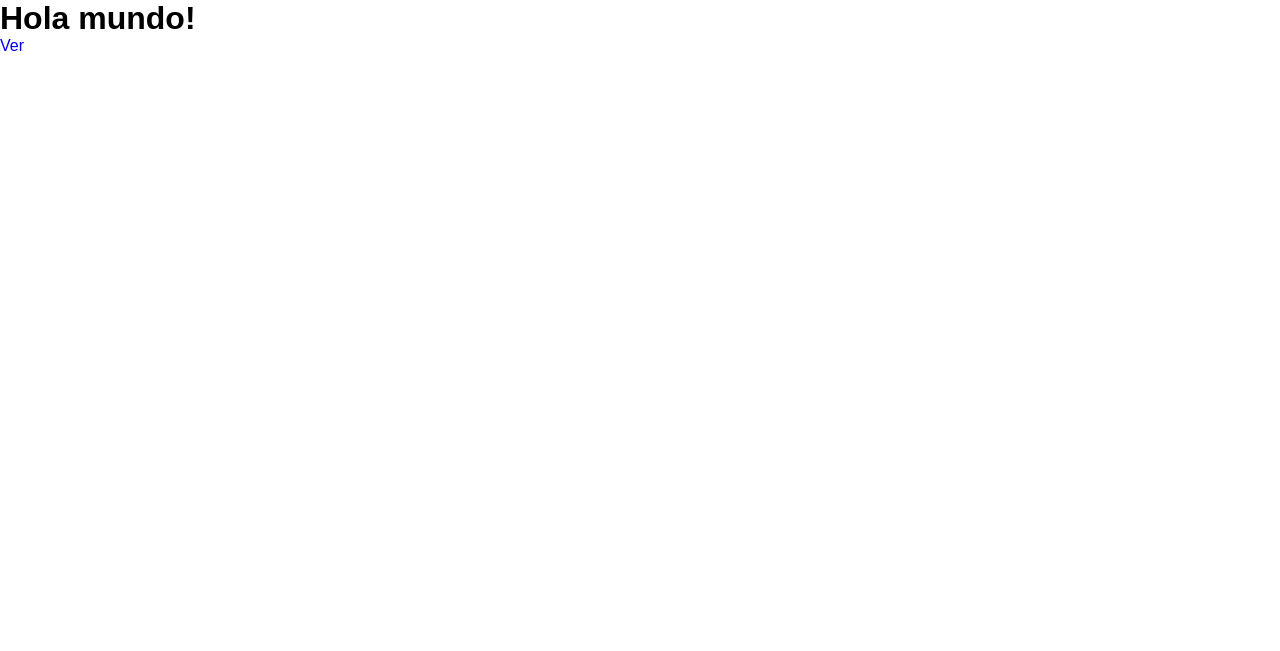
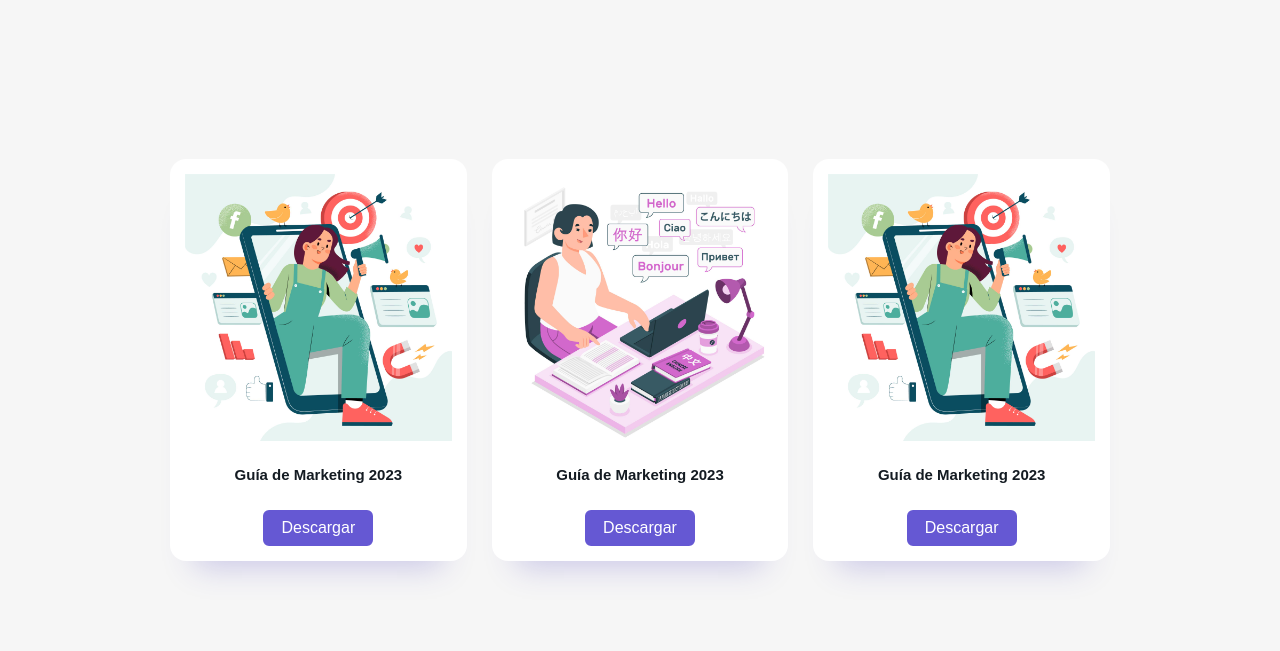
Before and after one commit to freddyasp21/crea_project, a website built with Vite: page index.html in a window 1280 px wide. Built offline with nearby package versions, Linux system fonts and the light colour scheme.

Commit message:
second commit

```diff
--- a/index.html
+++ b/index.html
@@ -7,8 +7,33 @@
     <title>Vite App</title>
   </head>
   <body>
-    <h1>Hola mundo!</h1>
-    <a href="/gift.html">Ver</a>
+    <section class="gift__section">
+      <div class="gift__container">
+          <div class="gift__box">
+              <div class="gift__imageContainer">
+                  <img src="/assets/src/img/5616698.jpg" alt="image gift" class="gift__image">
+              </div>
+              <h3 class="gift__boxTitle">Guía de Marketing 2023</h3>
+              <a href="#" class="gift__boxLink">Descargar</a>
+          </div><!-- gift__box close -->
+
+          <div class="gift__box">
+              <div class="gift__imageContainer">
+                  <img src="/assets/src/img/5638986.jpg" alt="image gift" class="gift__image">
+              </div>
+              <h3 class="gift__boxTitle">Guía de Marketing 2023</h3>
+              <a href="#" class="gift__boxLink">Descargar</a>
+          </div><!-- gift__box close -->
+
+          <div class="gift__box">
+              <div class="gift__imageContainer">
+                  <img src="/assets/src/img/5616698.jpg" alt="image gift" class="gift__image">
+              </div>
+              <h3 class="gift__boxTitle">Guía de Marketing 2023</h3>
+              <a href="#" class="gift__boxLink">Descargar</a>
+          </div><!-- gift__box close -->
+      </div>
+  </section>
     <script type="module" src="/main.js"></script>
   </body>
 </html>
```
Also changed, not shown: gift.html (deleted, +0 -39 lines).
